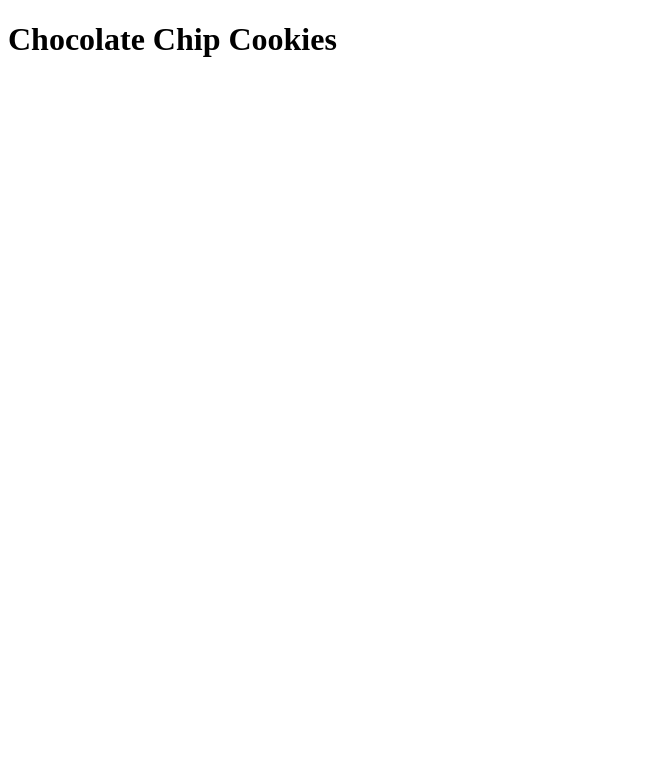
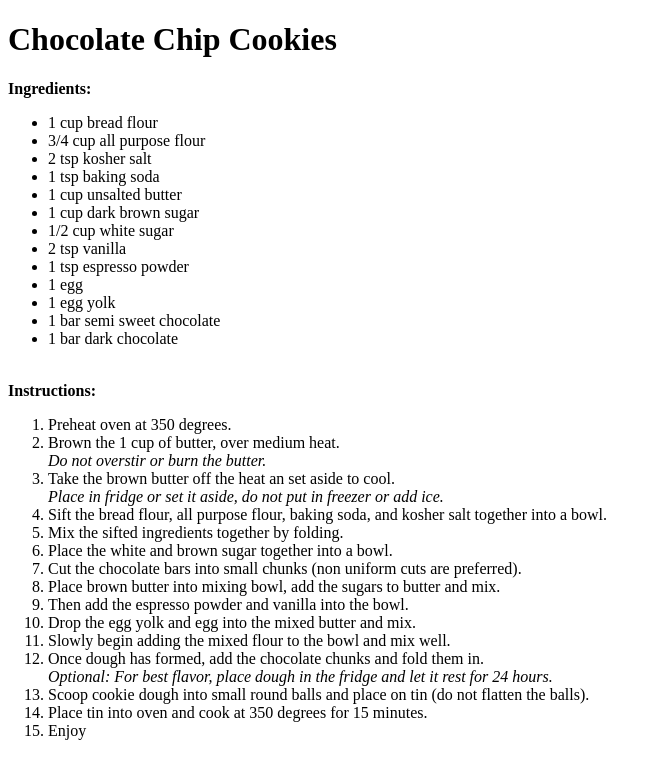
Before and after one commit to HelpfulLamb/odin-recipes, a plain HTML site: page recipes/cookies.html in a window 1280 px wide. Shown: the whole page, without its empty margins (0-661 px from the left). Drawn offline with Linux system fonts and the light colour scheme.

Commit message:
Added list tags where appropriate, as well as strong and emphasis tags for accessibility purposes

```diff
--- a/recipes/cookies.html
+++ b/recipes/cookies.html
@@ -7,5 +7,43 @@
 </head>
 <body>
     <h1>Chocolate Chip Cookies</h1>
+    <strong>Ingredients:</strong>
+        <ul>
+            <li>1 cup bread flour</li>
+            <li>3/4 cup all purpose flour</li>
+            <li>2 tsp kosher salt</li>
+            <li>1 tsp baking soda</li>
+            <li>1 cup unsalted butter</li>
+            <li>1 cup dark brown sugar</li>
+            <li>1/2 cup white sugar</li>
+            <li>2 tsp vanilla</li>
+            <li>1 tsp espresso powder</li>
+            <li>1 egg</li>
+            <li>1 egg yolk</li>
+            <li>1 bar semi sweet chocolate</li>
+            <li>1 bar dark chocolate</li>
+        </ul>
+        <br>
+        <strong>Instructions:</strong>
+        <ol>
+            <li>Preheat oven at 350 degrees.</li>
+            <li>Brown the 1 cup of butter, over medium heat.</li>
+            <p style="margin: 0; padding: 0;"><em>Do not overstir or burn the butter.</em></p>
+            <li>Take the brown butter off the heat an set aside to cool.</li>
+            <p style="margin: 0; padding: 0;"><em>Place in fridge or set it aside, do not put in freezer or add ice.</em></p>
+            <li>Sift the bread flour, all purpose flour, baking soda, and kosher salt together into a bowl.</li>
+            <li>Mix the sifted ingredients together by folding.</li>
+            <li>Place the white and brown sugar together into a bowl.</li>
+            <li>Cut the chocolate bars into small chunks (non uniform cuts are preferred).</li>
+            <li>Place brown butter into mixing bowl, add the sugars to butter and mix.</li>
+            <li>Then add the espresso powder and vanilla into the bowl.</li>
+            <li>Drop the egg yolk and egg into the mixed butter and mix.</li>
+            <li>Slowly begin adding the mixed flour to the bowl and mix well.</li>
+            <li>Once dough has formed, add the chocolate chunks and fold them in.</li>
+            <p style="margin: 0; padding: 0;"><em>Optional: For best flavor, place dough in the fridge and let it rest for 24 hours.</em></p>
+            <li>Scoop cookie dough into small round balls and place on tin (do not flatten the balls).</li>
+            <li>Place tin into oven and cook at 350 degrees for 15 minutes.</li>
+            <li>Enjoy</li>
+        </ol>
 </body>
 </html>
```
